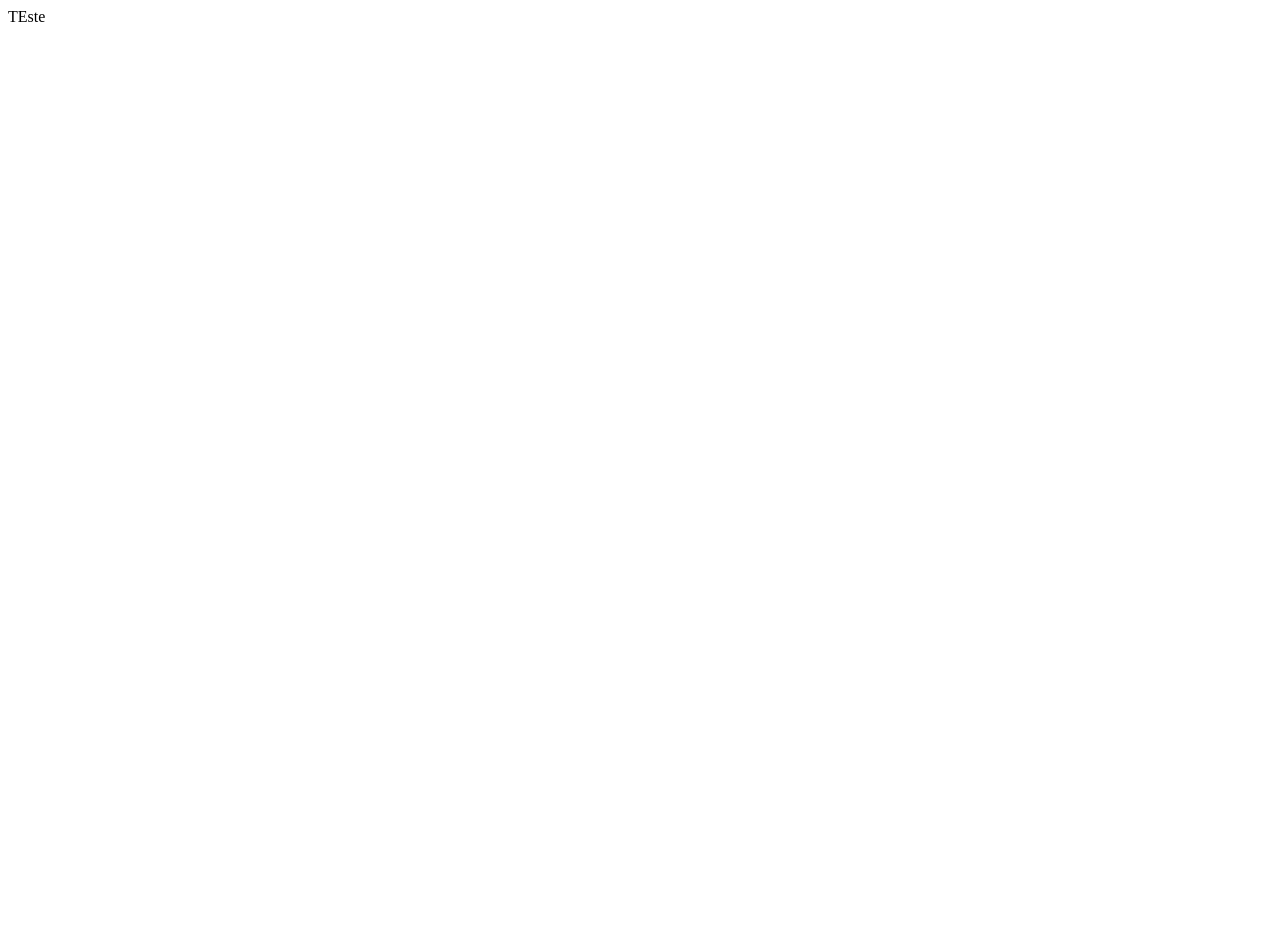
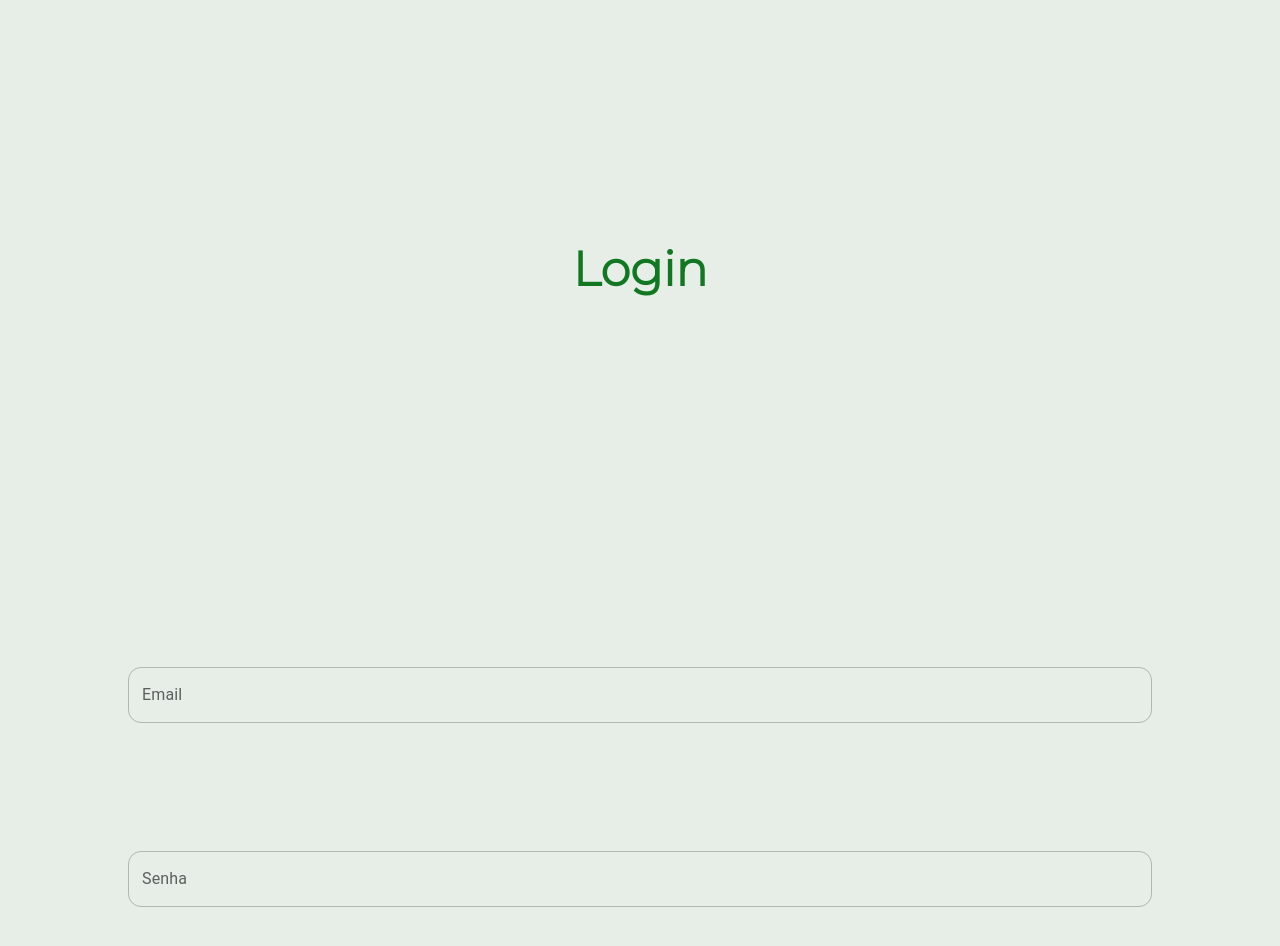
Before and after one commit to jvenus99/gree-tree-app, a React (Create React App) app: page /login in a window 1280 px wide. Shown: the top 946 px of the page. Before the commit the page ends 800 px from the top, so only its background shows below. Built offline with nearby package versions, Linux system fonts and the light colour scheme.

Commit message:
feat: :sparkles: Tela Principal (15%) Tela de Login (40%), criação de rotas

```diff
--- a/package.json
+++ b/package.json
@@ -3,12 +3,17 @@
   "version": "0.1.0",
   "private": true,
   "dependencies": {
+    "@emotion/react": "^11.9.0",
+    "@emotion/styled": "^11.8.1",
+    "@mui/material": "^5.8.1",
     "@testing-library/jest-dom": "^5.16.4",
     "@testing-library/react": "^13.2.0",
     "@testing-library/user-event": "^13.5.0",
     "react": "^18.1.0",
     "react-dom": "^18.1.0",
+    "react-router-dom": "^6.3.0",
     "react-scripts": "5.0.1",
+    "styled-components": "^5.3.5",
     "web-vitals": "^2.1.4"
   },
   "scripts": {
--- a/public/index.html
+++ b/public/index.html
@@ -15,6 +15,9 @@
       user's mobile device or desktop. See https://developers.google.com/web/fundamentals/web-app-manifest/
     -->
     <link rel="manifest" href="%PUBLIC_URL%/manifest.json" />
+    <link rel="preconnect" href="https://fonts.googleapis.com">
+    <link rel="preconnect" href="https://fonts.gstatic.com" crossorigin>
+    <link href="https://fonts.googleapis.com/css2?family=Montserrat:wght@100;300&display=swap" rel="stylesheet">
     <!--
       Notice the use of %PUBLIC_URL% in the tags above.
       It will be replaced with the URL of the `public` folder during the build.
--- a/src/App.js
+++ b/src/App.js
@@ -1,5 +1,14 @@
+import React from 'react';
+import { AppRoutes } from './routes/routes';
+import Global from './style/global';
+
 function App() {
-  return <div className='App'>TEste</div>;
+  return (
+    <>
+      <Global />
+      <AppRoutes />
+    </>
+  );
 }
 
 export default App;
--- a/src/index.js
+++ b/src/index.js
@@ -1,7 +1,6 @@
 import React from 'react';
 import ReactDOM from 'react-dom/client';
 import App from './App';
-import reportWebVitals from './reportWebVitals';
 
 const root = ReactDOM.createRoot(document.getElementById('root'));
 root.render(
@@ -9,5 +8,3 @@ root.render(
     <App />
   </React.StrictMode>
 );
-
-reportWebVitals();
--- /dev/null
+++ b/src/pages/Home/index.js
@@ -0,0 +1,11 @@
+import { HeaderContainer } from '../../style/styles';
+
+export const Home = () => {
+  return (
+    <>
+      <HeaderContainer>
+        <h1>Olá, Seja Bem Vindo!</h1>
+      </HeaderContainer>
+    </>
+  );
+};
--- /dev/null
+++ b/src/pages/Login/index.js
@@ -0,0 +1,27 @@
+import { Input, LoginContainer } from './styles';
+
+export const Login = () => {
+  return (
+    <LoginContainer>
+      <h1 style={{ marginTop: '20%', marginBottom: '20%' }}>Login</h1>
+      <Input
+        id='email'
+        label='Email'
+        style={{ margin: '10%' }}
+        color='success'
+        variant='outlined'
+        placeholder='Digite seu email...'
+        autoComplete='off'
+      />
+      <Input
+        id='senha'
+        label='Senha'
+        color='success'
+        variant='outlined'
+        placeholder='Digite sua senha...'
+        autoComplete='off'
+        style={{ marginBottom: '10%' }}
+      />
+    </LoginContainer>
+  );
+};
--- /dev/null
+++ b/src/pages/Login/styles.js
@@ -0,0 +1,30 @@
+import styled from 'styled-components';
+import TextField from '@mui/material/TextField';
+
+export const LoginContainer = styled.div`
+  background-color: #e6eee7;
+  height: auto;
+  max-height: 100%;
+  width: 100%;
+  display: flex;
+  flex-direction: column;
+  justify-content: space-around;
+  align-items: center;
+  h1 {
+    color: #117821 !important;
+    font-size: 48px;
+    margin-top: 20px;
+    font-weight: bold;
+  }
+`;
+
+export const Input = styled(TextField)`
+  width: 80%;
+  div {
+    border-radius: 13px;
+  }
+  input {
+    border-radius: 13px;
+    background-color: transparent;
+  }
+`;
--- a/src/reportWebVitals.js
+++ /dev/null
@@ -1,13 +0,0 @@
-const reportWebVitals = onPerfEntry => {
-  if (onPerfEntry && onPerfEntry instanceof Function) {
-    import('web-vitals').then(({ getCLS, getFID, getFCP, getLCP, getTTFB }) => {
-      getCLS(onPerfEntry);
-      getFID(onPerfEntry);
-      getFCP(onPerfEntry);
-      getLCP(onPerfEntry);
-      getTTFB(onPerfEntry);
-    });
-  }
-};
-
-export default reportWebVitals;
--- /dev/null
+++ b/src/routes/routes.js
@@ -0,0 +1,19 @@
+import {
+  BrowserRouter as Router,
+  Route,
+  Routes,
+  // Navigate,
+} from 'react-router-dom';
+import { Home } from '../pages/Home';
+import { Login } from '../pages/Login';
+
+export const AppRoutes = () => {
+  return (
+    <Router>
+      <Routes>
+        <Route exact path='/' element={<Home />} />
+        <Route exact path='/login' element={<Login />} />
+      </Routes>
+    </Router>
+  );
+};
--- /dev/null
+++ b/src/style/global.js
@@ -0,0 +1,40 @@
+import { createGlobalStyle } from 'styled-components';
+
+// Aqui fica todos os estilos que serão aplicados globalmente
+
+export default createGlobalStyle`
+  * {
+     margin: 0;
+     padding: 0;
+     border: 0;
+     outline: 0;
+     box-sizing: border-box;
+     font-size: 100%;
+    font: inherit;
+    vertical-align: baseline;
+    font-family: 'Montserrat', sans-serif;
+  }
+  h1 {
+    font-weight: bold;
+    color: #13552C;
+    font-style: normal;
+    font-weight: 400;
+    font-size: 22px;
+    line-height: 27px;
+    text-align: center;
+  }
+  a {
+    text-decoration: none;
+  }
+  ol, ul {
+    list-style: none;
+  }
+  button {
+    cursor: pointer;
+  }
+  table {
+    border-collapse: collapse;
+    border-spacing: 0;
+}
+
+`;
--- /dev/null
+++ b/src/style/styles.js
@@ -0,0 +1,22 @@
+import styled from 'styled-components';
+
+export const HeaderContainer = styled.div`
+  height: 25vh;
+  background-color: #c3ce0e;
+  border-radius: 0px 0px 60px 60px;
+  width: 100%;
+  display: flex;
+  flex-direction: column;
+  justify-content: space-around;
+`;
+
+export const Container = styled.div`
+  margin-top: 40px;
+  width: 100%;
+  display: flex;
+  flex-direction: column;
+  justify-content: space-around;
+  height: 50vh;
+  background-color: #e6eee7;
+  border-radius: 60px 60px 0px 0px;
+`;
```
Also changed, not shown: src/setupTests.js (deleted, +0 -5 lines), 2 other files (tests, documents, lock files or other folders).
